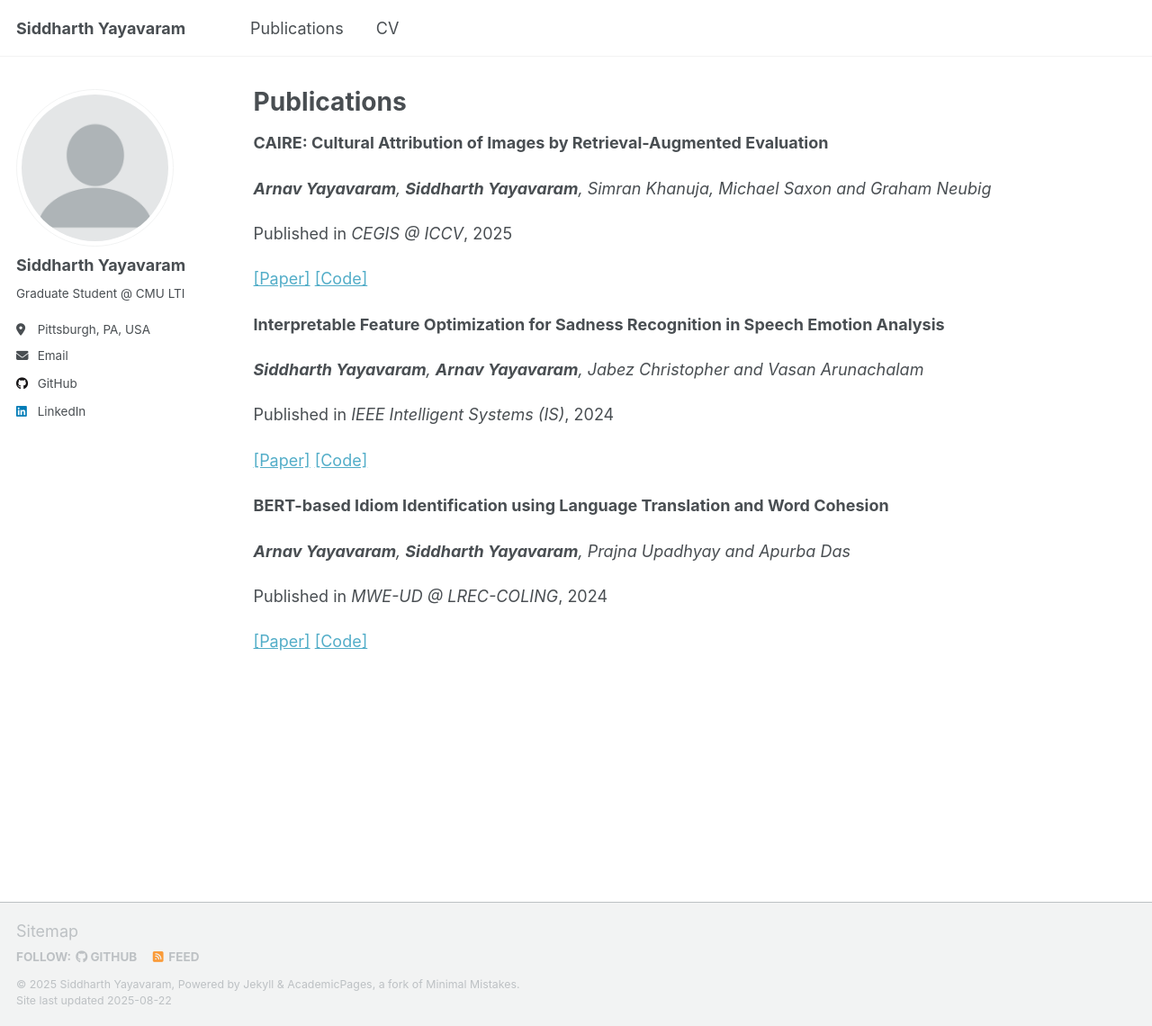
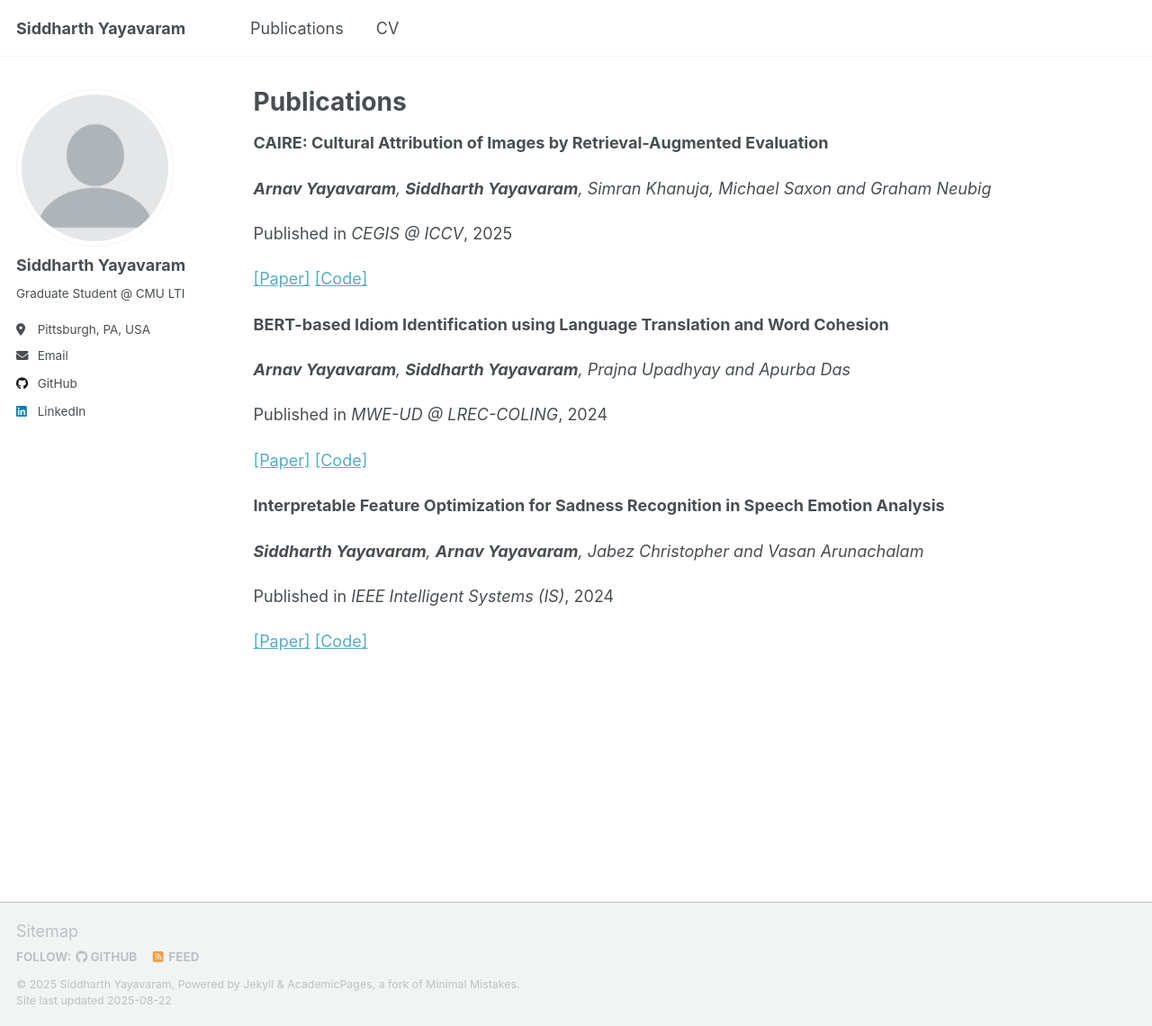
Before and after one commit to siddharthyayavaram/siddharthyayavaram.github.io, a Jekyll site: the page built from _pages/publications.md, in a window 1280 px wide and 1140 px high. Shown: the whole window at 90% size. Built offline with Jekyll 4.4.1, drawn with Linux system fonts in a browser that asks for light colours; a script that is not in the unit is left out; some of the changed lines change nothing that is shown.

Commit message:
reordered pubs

```diff
--- a/_pages/publications.md
+++ b/_pages/publications.md
@@ -13,6 +13,15 @@ Published in *CEGIS @ ICCV*, 2025
 
 [[Paper]](https://arxiv.org/abs/2506.09109) [[Code]](https://github.com/siddharthyayavaram/CAIRE)
 
+**BERT-based Idiom Identification using Language Translation and Word Cohesion**
+
+*__Arnav Yayavaram__, __Siddharth Yayavaram__, Prajna Upadhyay and Apurba Das*
+
+Published in *MWE-UD @ LREC-COLING*, 2024
+
+[[Paper]](https://aclanthology.org/2024.mwe-1.26.pdf) [[Code]](https://github.com/siddharthyayavaram/BERT-Based-Idiom-Detection)
+
+
 **Interpretable Feature Optimization for Sadness Recognition in Speech Emotion Analysis**
 
 *__Siddharth Yayavaram__, __Arnav Yayavaram__, Jabez Christopher and Vasan Arunachalam*
@@ -20,11 +29,3 @@ Published in *CEGIS @ ICCV*, 2025
 Published in *IEEE Intelligent Systems (IS)*, 2024
 
 [[Paper]](https://ieeexplore.ieee.org/document/10705229) [[Code]](https://github.com/siddharthyayavaram/MEXASER)
-
-**BERT-based Idiom Identification using Language Translation and Word Cohesion**
-
-*__Arnav Yayavaram__, __Siddharth Yayavaram__, Prajna Upadhyay and Apurba Das*
-
-Published in *MWE-UD @ LREC-COLING*, 2024
-
-[[Paper]](https://aclanthology.org/2024.mwe-1.26.pdf) [[Code]](https://github.com/siddharthyayavaram/BERT-Based-Idiom-Detection)
```
